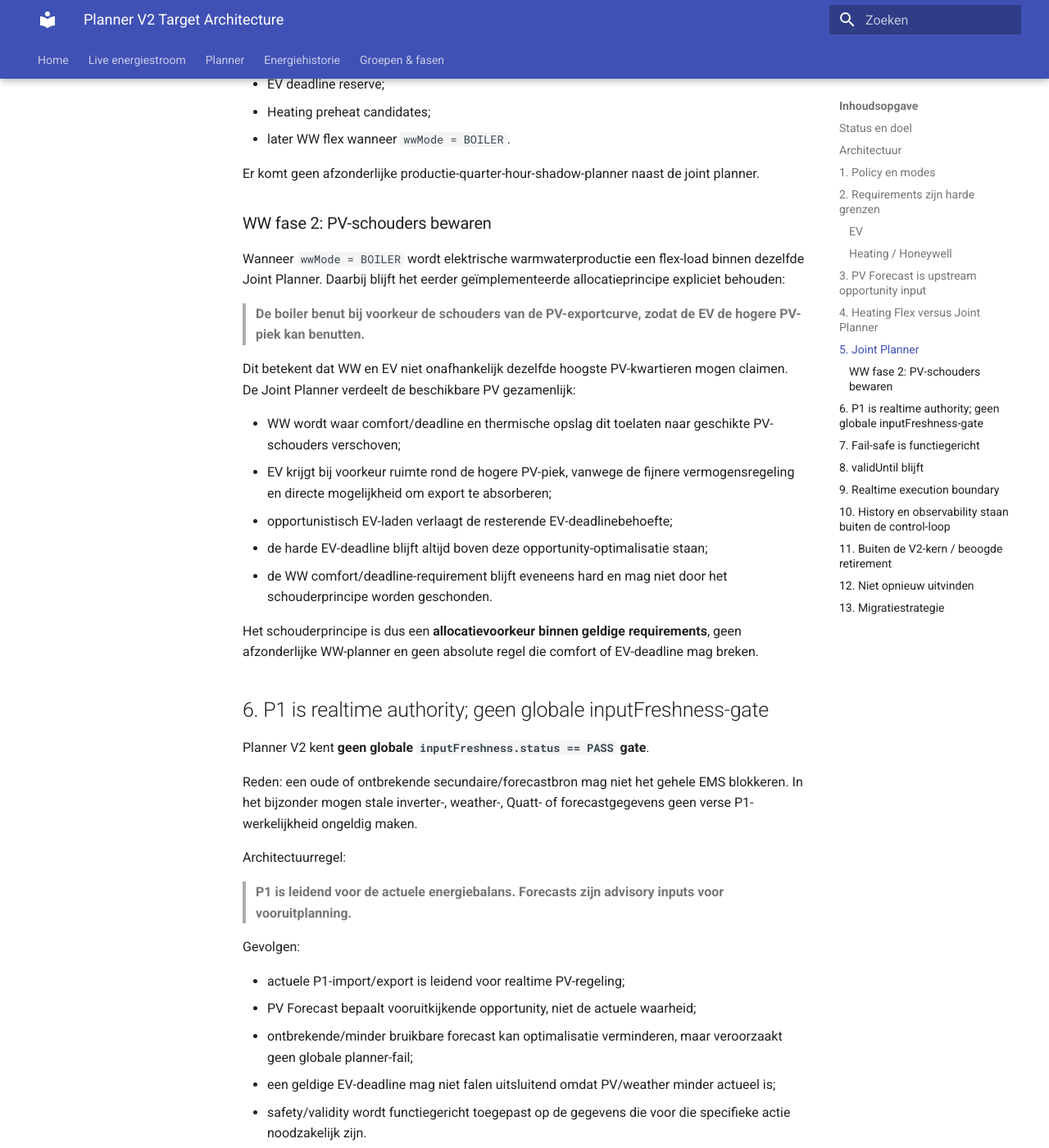
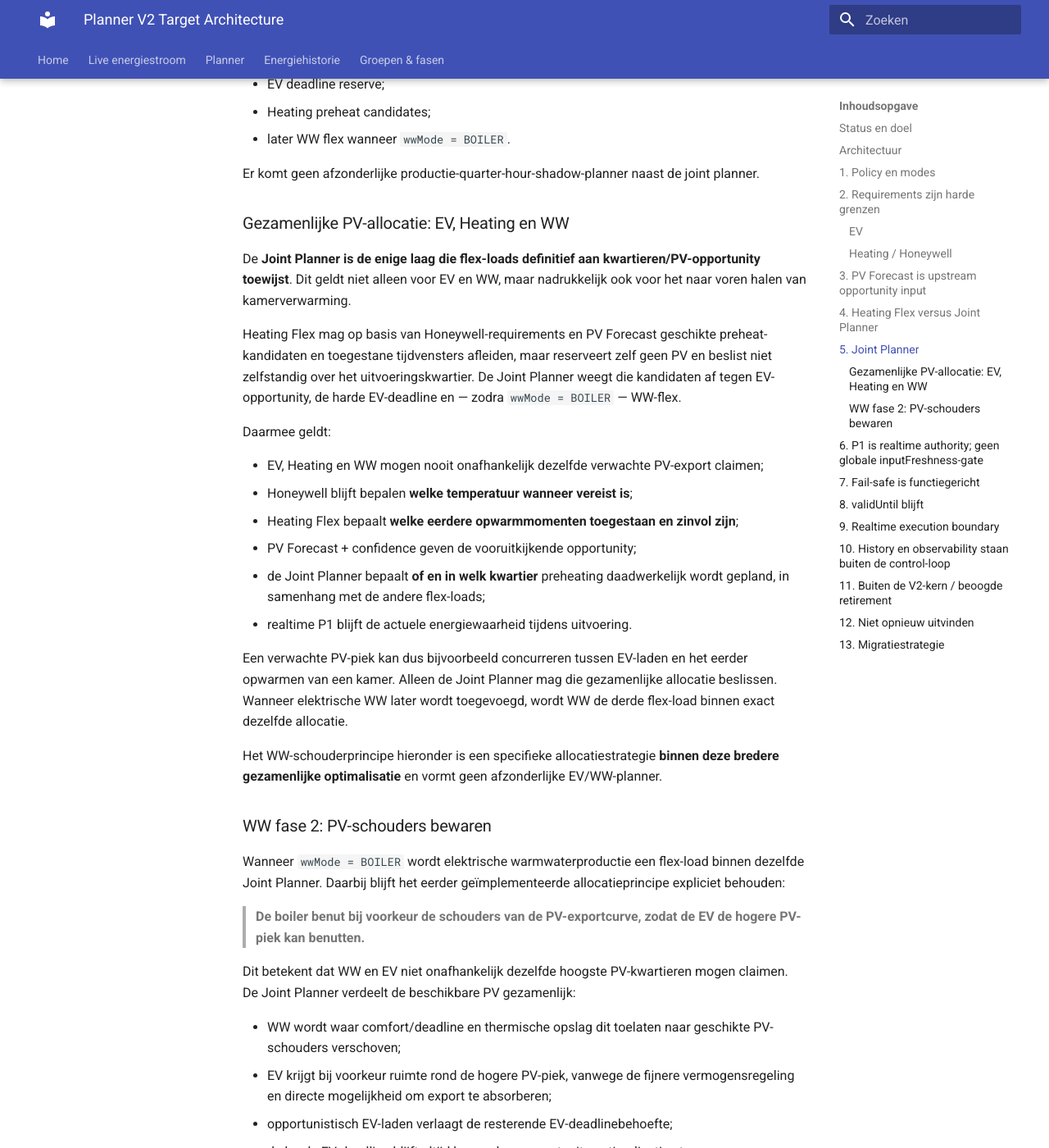
Before and after one commit to OnsKasteeltje/homey-energy-manual, an MkDocs documentation site: the page built from docs/software-architecture/architecture/06-planner-v2-target.md, in a window 1280 px wide and 1400 px high, scrolled down 4237 px. Shown: the whole window at 82% size. Built offline with MkDocs 1.6.1 and Material for MkDocs 9.7.7, drawn with Linux system fonts in a browser that asks for light colours.

Commit message:
docs: make heating part of joint PV allocation

```diff
--- a/docs/software-architecture/architecture/06-planner-v2-target.md
+++ b/docs/software-architecture/architecture/06-planner-v2-target.md
@@ -179,6 +179,25 @@ De planner moet minimaal rekening houden met:
 
 Er komt geen afzonderlijke productie-quarter-hour-shadow-planner naast de joint planner.
 
+### Gezamenlijke PV-allocatie: EV, Heating en WW
+
+De **Joint Planner is de enige laag die flex-loads definitief aan kwartieren/PV-opportunity toewijst**. Dit geldt niet alleen voor EV en WW, maar nadrukkelijk ook voor het naar voren halen van kamerverwarming.
+
+Heating Flex mag op basis van Honeywell-requirements en PV Forecast geschikte preheat-kandidaten en toegestane tijdvensters afleiden, maar reserveert zelf geen PV en beslist niet zelfstandig over het uitvoeringskwartier. De Joint Planner weegt die kandidaten af tegen EV-opportunity, de harde EV-deadline en — zodra `wwMode = BOILER` — WW-flex.
+
+Daarmee geldt:
+
+- EV, Heating en WW mogen nooit onafhankelijk dezelfde verwachte PV-export claimen;
+- Honeywell blijft bepalen **welke temperatuur wanneer vereist is**;
+- Heating Flex bepaalt **welke eerdere opwarmmomenten toegestaan en zinvol zijn**;
+- PV Forecast + confidence geven de vooruitkijkende opportunity;
+- de Joint Planner bepaalt **of en in welk kwartier** preheating daadwerkelijk wordt gepland, in samenhang met de andere flex-loads;
+- realtime P1 blijft de actuele energiewaarheid tijdens uitvoering.
+
+Een verwachte PV-piek kan dus bijvoorbeeld concurreren tussen EV-laden en het eerder opwarmen van een kamer. Alleen de Joint Planner mag die gezamenlijke allocatie beslissen. Wanneer elektrische WW later wordt toegevoegd, wordt WW de derde flex-load binnen exact dezelfde allocatie.
+
+Het WW-schouderprincipe hieronder is een specifieke allocatiestrategie **binnen deze bredere gezamenlijke optimalisatie** en vormt geen afzonderlijke EV/WW-planner.
+
 ### WW fase 2: PV-schouders bewaren
 
 Wanneer `wwMode = BOILER` wordt elektrische warmwaterproductie een flex-load binnen dezelfde Joint Planner. Daarbij blijft het eerder geïmplementeerde allocatieprincipe expliciet behouden:
```
